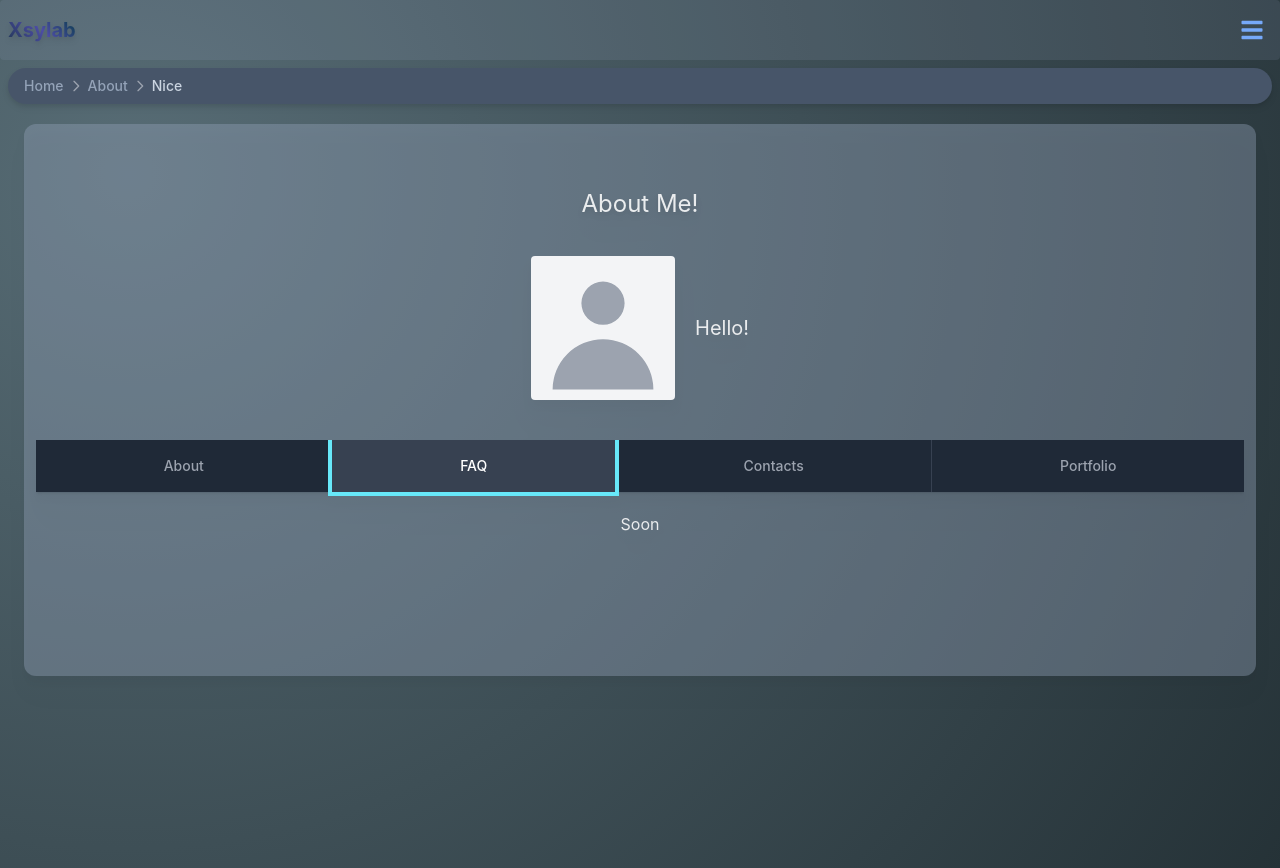
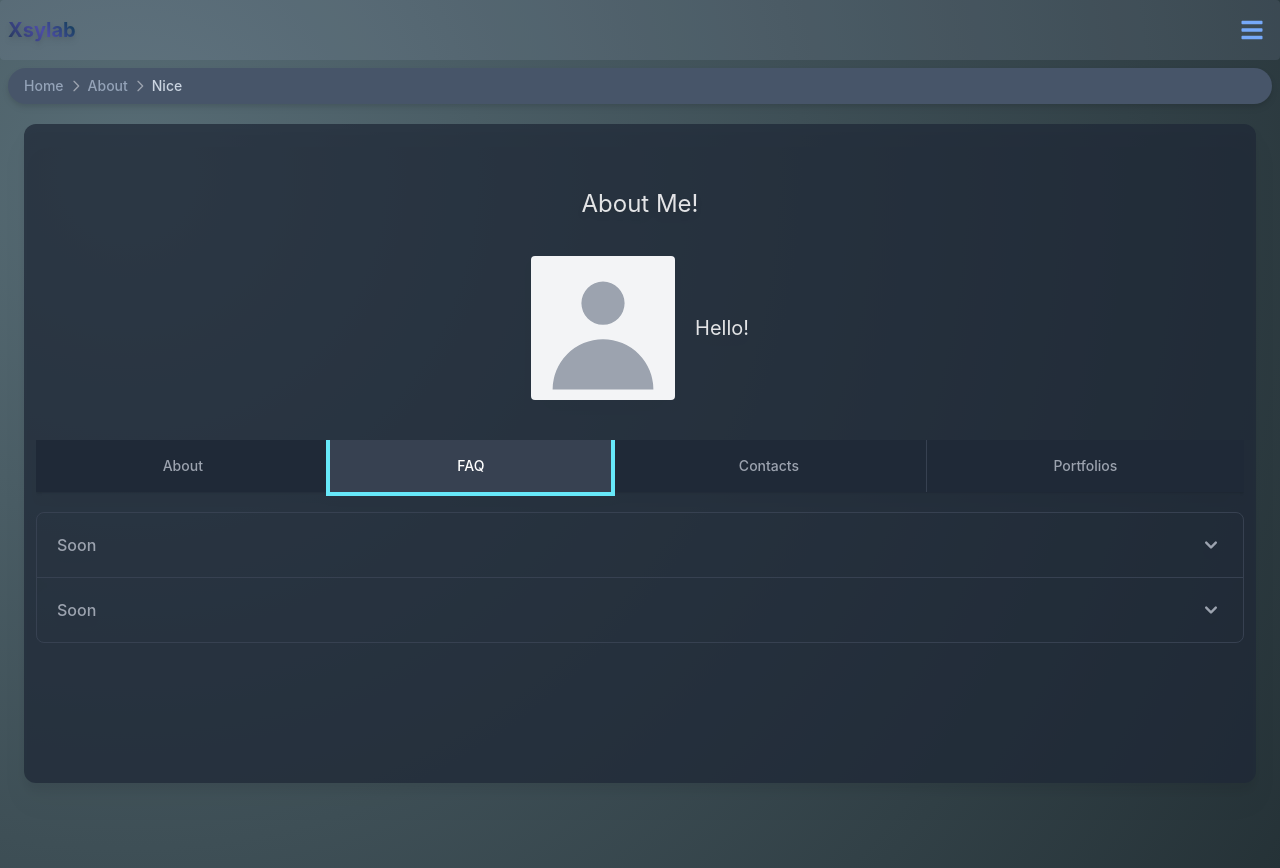
Before and after one commit to VacTuzX-dot/XsyVite, a React (Vite) app: page /about/nice in a window 1280 px wide. Both pictures are taken after a click on the tab "FAQ". Built offline with nearby package versions, Linux system fonts and the light colour scheme.

Commit message:
Update FAQ

```diff
--- a/src/pages/about_nice.tsx
+++ b/src/pages/about_nice.tsx
@@ -15,6 +15,7 @@ import {
   Tabs,
   Modal,
   Button,
+  Accordion,
 } from "flowbite-react";
 import {
   FaFacebook,
@@ -58,7 +59,7 @@ const About_Nice: React.FC = () => {
         </Breadcrumb>
 
         {/* Content */}
-        <div className="animate__animated animate__fadeInDown animate__faster mx-6 mt-5 rounded-xl bg-slate-400 bg-opacity-40 pb-32 pt-16 text-center drop-shadow-xl">
+        <div className="animate__animated animate__fadeInDown animate__faster mx-6 mt-5 rounded-xl bg-gray-800 bg-opacity-75 pb-32 pt-16 text-center drop-shadow-xl">
           <h1 className="pb-9 text-2xl drop-shadow-md">About Me!</h1>
           <div className="flex flex-wrap items-center justify-center gap-5">
             <Avatar size="xl" alt="placeholder" />
@@ -73,7 +74,36 @@ const About_Nice: React.FC = () => {
               <Tabs.Item active title="About">
                 Soon
               </Tabs.Item>
-              <Tabs.Item title="FAQ">Soon</Tabs.Item>
+
+              <Tabs.Item title="FAQ">
+                <Accordion collapseAll>
+                  <Accordion.Panel>
+                    <Accordion.Title>Soon</Accordion.Title>
+                    <Accordion.Content>
+                      <p className="mb-2 text-gray-500 dark:text-gray-400">
+                        Lorem, ipsum dolor sit amet consectetur adipisicing
+                        elit. Asperiores pariatur qui voluptatum repudiandae
+                        neque accusantium obcaecati dolorem facere, soluta rerum
+                        aperiam ad excepturi repellendus blanditiis illo ullam
+                        corporis laboriosam libero!
+                      </p>
+                    </Accordion.Content>
+                  </Accordion.Panel>
+                  <Accordion.Panel>
+                    <Accordion.Title>Soon</Accordion.Title>
+                    <Accordion.Content>
+                      <p className="mb-2 text-gray-500 dark:text-gray-400">
+                        Lorem, ipsum dolor sit amet consectetur adipisicing
+                        elit. Deleniti alias, enim beatae officiis ullam libero
+                        non dolores dolorem blanditiis eos iste eaque totam
+                        veniam, laboriosam ipsa repudiandae eum voluptatem
+                        harum?
+                      </p>
+                    </Accordion.Content>
+                  </Accordion.Panel>
+                </Accordion>
+              </Tabs.Item>
+
               <Tabs.Item title="Contacts">
                 <div className="mx-20 mt-10 flex flex-wrap justify-center gap-20 text-center text-xl">
                   <Link
@@ -179,7 +209,8 @@ const About_Nice: React.FC = () => {
                   </Modal>
                 </div>
               </Tabs.Item>
-              <Tabs.Item title="Portfolio">Soon</Tabs.Item>
+
+              <Tabs.Item title="Portfolios">Soon</Tabs.Item>
             </Tabs>
           </div>
         </div>
```
